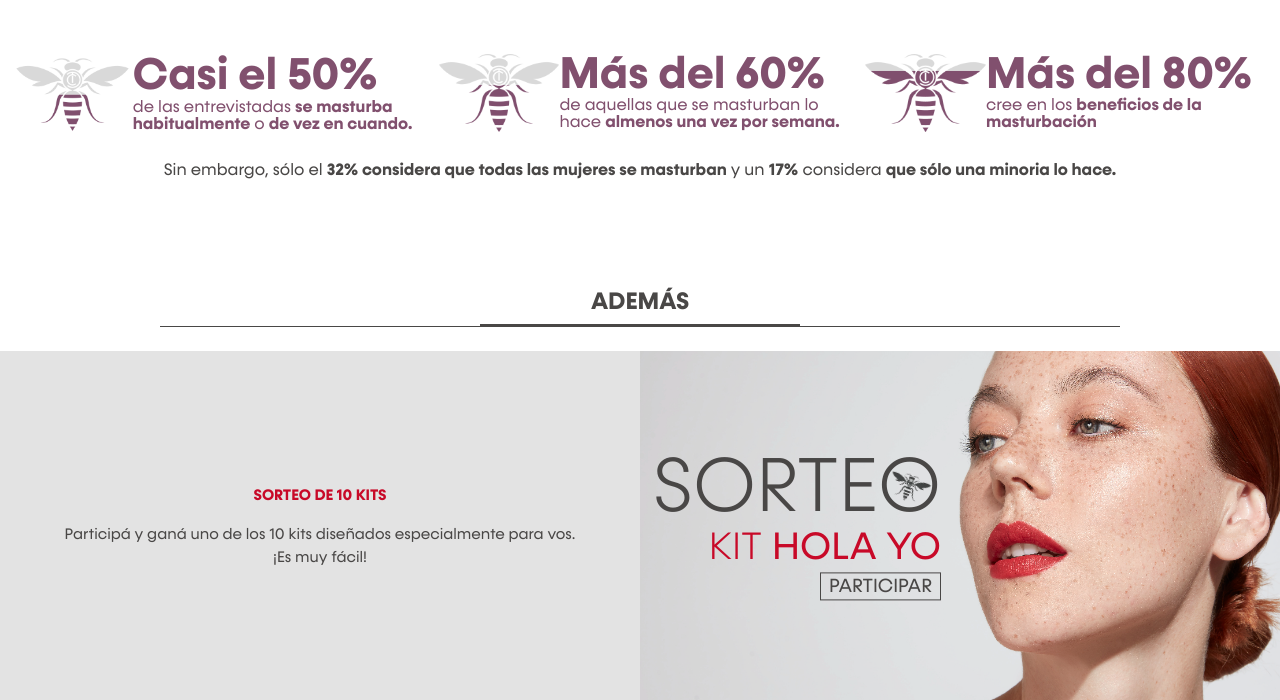
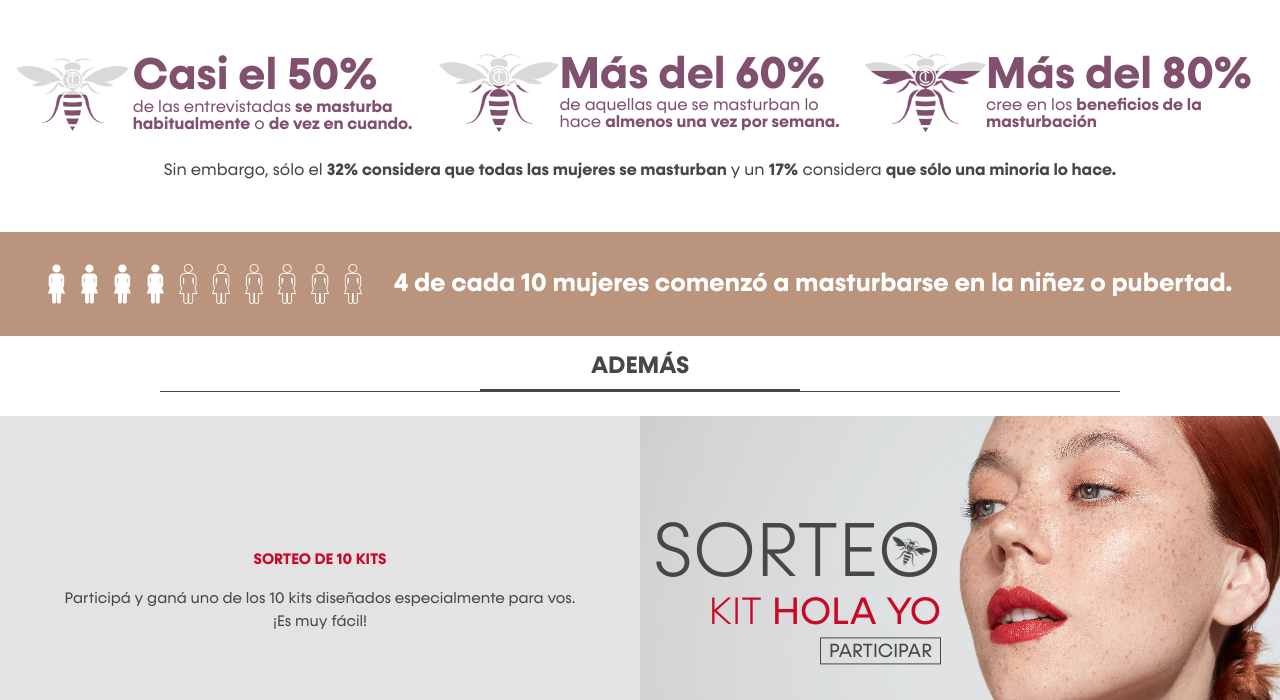
Before and after one commit to jonwilm/dulcecarola, a Django app: page /estadisticas in a window 1280 px wide. Shown: the part 801-1501 px from the top of the page. Run offline with Django 3.2, Linux system fonts and the light colour scheme; some libraries are stand-ins or nearby versions.

Commit message:
Estadisticas 2 4 de 10

```diff
--- a/static/assets/css/styles.css
+++ b/static/assets/css/styles.css
@@ -550,6 +550,25 @@ button.compartir img {
 .sec-estadisticas-02 .nota {
   font-size: 3.5vw;
   text-align: center;
+  margin: 0;
+}
+.sec-estadisticas-03 {
+  background-color: #BA947D;
+  padding: 2rem 0;
+}
+.sec-estadisticas-03 .content {
+  display: flex;
+  align-items: center;
+  justify-content: center;
+}
+.sec-estadisticas-03 .content .content-img {
+  flex-basis: 25%;
+}
+.sec-estadisticas-03 .content .content-p {
+  padding-left: 2rem;
+  color: #ffffff;
+  font-weight: 700;
+  font-size: 2vw;
 }
 @media (min-width: 768px) {
   .sec-estadisticas-intro .content .sec-text .text {
--- a/templates/estadisticas.html
+++ b/templates/estadisticas.html
@@ -62,9 +62,21 @@
         </div>
       </div>
     </div>
-    <div class="row py-4">
+    <div class="row pt-4">
       <div class="col-12">
         <p class="nota">Sin embargo, sólo el <strong>32% considera que todas las mujeres se masturban</strong> y un <strong>17%</strong> considera <strong>que sólo una minoria lo hace.</strong></p>
+      </div>
+    </div>
+  </div>
+</div>
+<div class="sec-estadisticas-03">
+  <div class="container-fluid">
+    <div class="content">
+      <div class="content-img">
+        <img class="w-100" src="{% static 'assets/images/estadisticas/4de10.png' %}" alt="4 de 10">
+      </div>
+      <div class="content-p">
+        <p class="m-0">4 de cada 10 mujeres comenzó a masturbarse en la niñez o pubertad.</p>
       </div>
     </div>
   </div>
```
